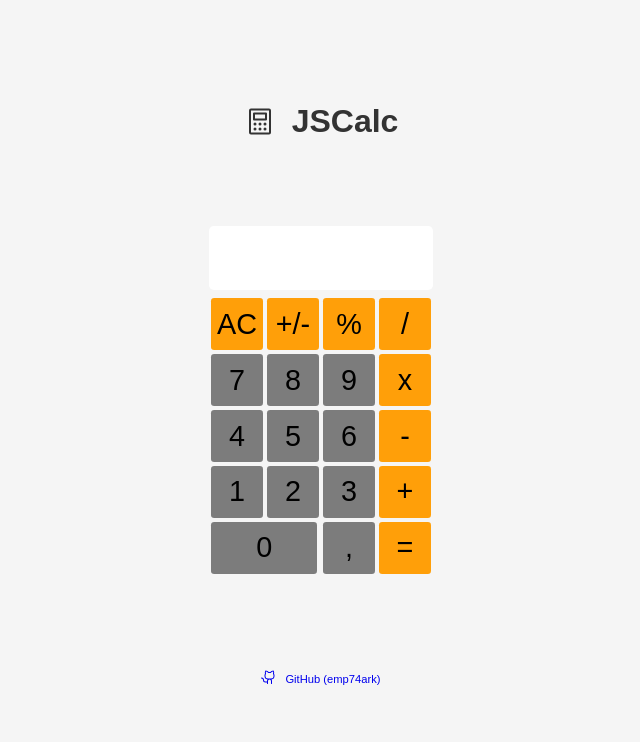
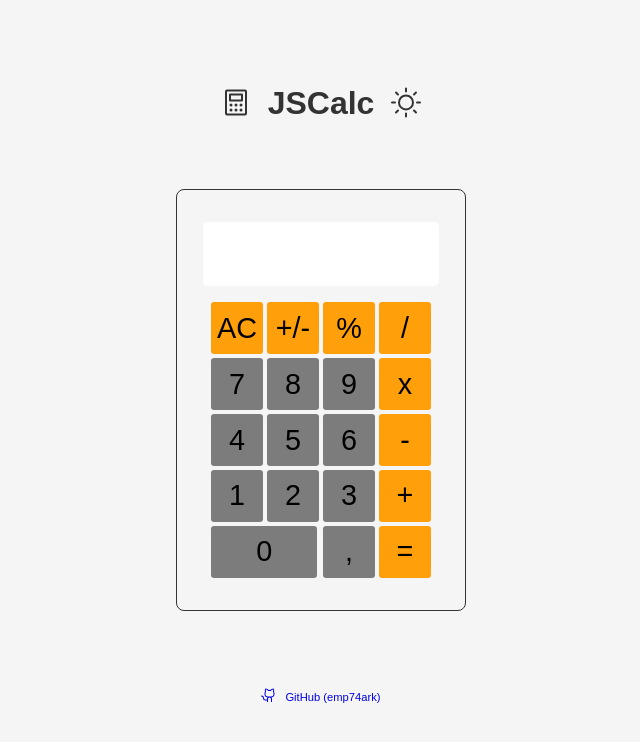
Before and after one commit to emp74ark/js-calc, a website built with webpack: page src/index.html in a window 1280 px wide. Shown: the whole page, without its empty margins (319-959 px from the left). Built offline with nearby package versions, Linux system fonts and the light colour scheme.

Commit message:
feat: theme switching

```diff
--- a/src/js/header.js
+++ b/src/js/header.js
@@ -1,3 +1,5 @@
+import { theme } from './theme';
+
 export function header() {
   const headerElement = document.createElement('header');
 
@@ -20,9 +22,11 @@ export function header() {
   `;
 
   headerLogo.innerHTML = svg;
+  const themeToggle = theme();
 
   fragment.appendChild(headerLogo);
   fragment.appendChild(header__title);
+  fragment.appendChild(themeToggle);
 
   headerElement.appendChild(fragment);
   return headerElement;
--- /dev/null
+++ b/src/js/theme.js
@@ -0,0 +1,42 @@
+import { getRootElement } from './root';
+
+const light = `
+  <svg xmlns="http://www.w3.org/2000/svg" width="100%" height="100%" viewBox="0 0 256 256">
+    <path
+      d="M120,40V16a8,8,0,0,1,16,0V40a8,8,0,0,1-16,0Zm72,88a64,64,0,1,1-64-64A64.07,64.07,0,0,1,192,128Zm-16,0a48,48,0,1,0-48,48A48.05,48.05,0,0,0,176,128ZM58.34,69.66A8,8,0,0,0,69.66,58.34l-16-16A8,8,0,0,0,42.34,53.66Zm0,116.68-16,16a8,8,0,0,0,11.32,11.32l16-16a8,8,0,0,0-11.32-11.32ZM192,72a8,8,0,0,0,5.66-2.34l16-16a8,8,0,0,0-11.32-11.32l-16,16A8,8,0,0,0,192,72Zm5.66,114.34a8,8,0,0,0-11.32,11.32l16,16a8,8,0,0,0,11.32-11.32ZM48,128a8,8,0,0,0-8-8H16a8,8,0,0,0,0,16H40A8,8,0,0,0,48,128Zm80,80a8,8,0,0,0-8,8v24a8,8,0,0,0,16,0V216A8,8,0,0,0,128,208Zm112-88H216a8,8,0,0,0,0,16h24a8,8,0,0,0,0-16Z"
+      fill='currentColor'
+      >
+    </path>
+  </svg>
+`;
+
+const dark = `
+<svg xmlns="http://www.w3.org/2000/svg" width="100%" height="100%"viewBox="0 0 256 256">
+  <path
+    d="M233.54,142.23a8,8,0,0,0-8-2,88.08,88.08,0,0,1-109.8-109.8,8,8,0,0,0-10-10,104.84,104.84,0,0,0-52.91,37A104,104,0,0,0,136,224a103.09,103.09,0,0,0,62.52-20.88,104.84,104.84,0,0,0,37-52.91A8,8,0,0,0,233.54,142.23ZM188.9,190.34A88,88,0,0,1,65.66,67.11a89,89,0,0,1,31.4-26A106,106,0,0,0,96,56,104.11,104.11,0,0,0,200,160a106,106,0,0,0,14.92-1.06A89,89,0,0,1,188.9,190.34Z"
+    fill='currentColor'
+  >
+  </path>
+</svg>
+`;
+
+export function theme() {
+  const root = getRootElement();
+
+  if (!root.className) {
+    root.className = 'light';
+  }
+
+  const themeElement = document.createElement('div');
+
+  themeElement.innerHTML = root.className === 'dark' ? dark : light;
+
+  themeElement.className = 'theme__toggle';
+
+  themeElement.addEventListener('click', () => {
+    root.className = root.className === 'dark' ? 'light' : 'dark';
+    themeElement.innerHTML = root.className === 'dark' ? dark : light;
+  });
+
+  return themeElement;
+}
--- a/src/styles/_input.scss
+++ b/src/styles/_input.scss
@@ -1,5 +1,5 @@
 input {
-  width: 100%;
+  width: 80%;
   height: 3rem;
   border-radius: 0.3rem;
   border: none;
--- a/src/styles/header.scss
+++ b/src/styles/header.scss
@@ -8,3 +8,8 @@ header {
 .header__logo {
   width: 2rem;
 }
+
+.theme__toggle {
+  width: 2rem;
+  cursor: pointer;
+}
--- a/src/styles/main.scss
+++ b/src/styles/main.scss
@@ -1,7 +1,12 @@
+@use 'colors' as c;
+
 main {
-  width: 12rem;
+  width: 16rem;
   display: flex;
   flex-direction: column;
-  gap: 0.5rem;
+  gap: 1rem;
   align-items: center;
+  padding: 2rem 1rem;
+  border: 1px solid c.$border-dark;
+  border-radius: 0.5rem;
 }
--- a/src/styles/root.scss
+++ b/src/styles/root.scss
@@ -9,6 +9,11 @@
   color-scheme: light dark;
   color: c.$text-light;
   background-color: c.$bg-dark;
+
+  &:has(.light) {
+    color: c.$text-dark;
+    background-color: c.$bg-light;
+  }
 }
 
 body {
@@ -22,10 +27,3 @@ body {
   place-items: center center;
   gap: 1rem;
 }
-
-@media (prefers-color-scheme: light) {
-  :root {
-    color: c.$text-dark;
-    background-color: c.$bg-light;
-  }
-}
```
